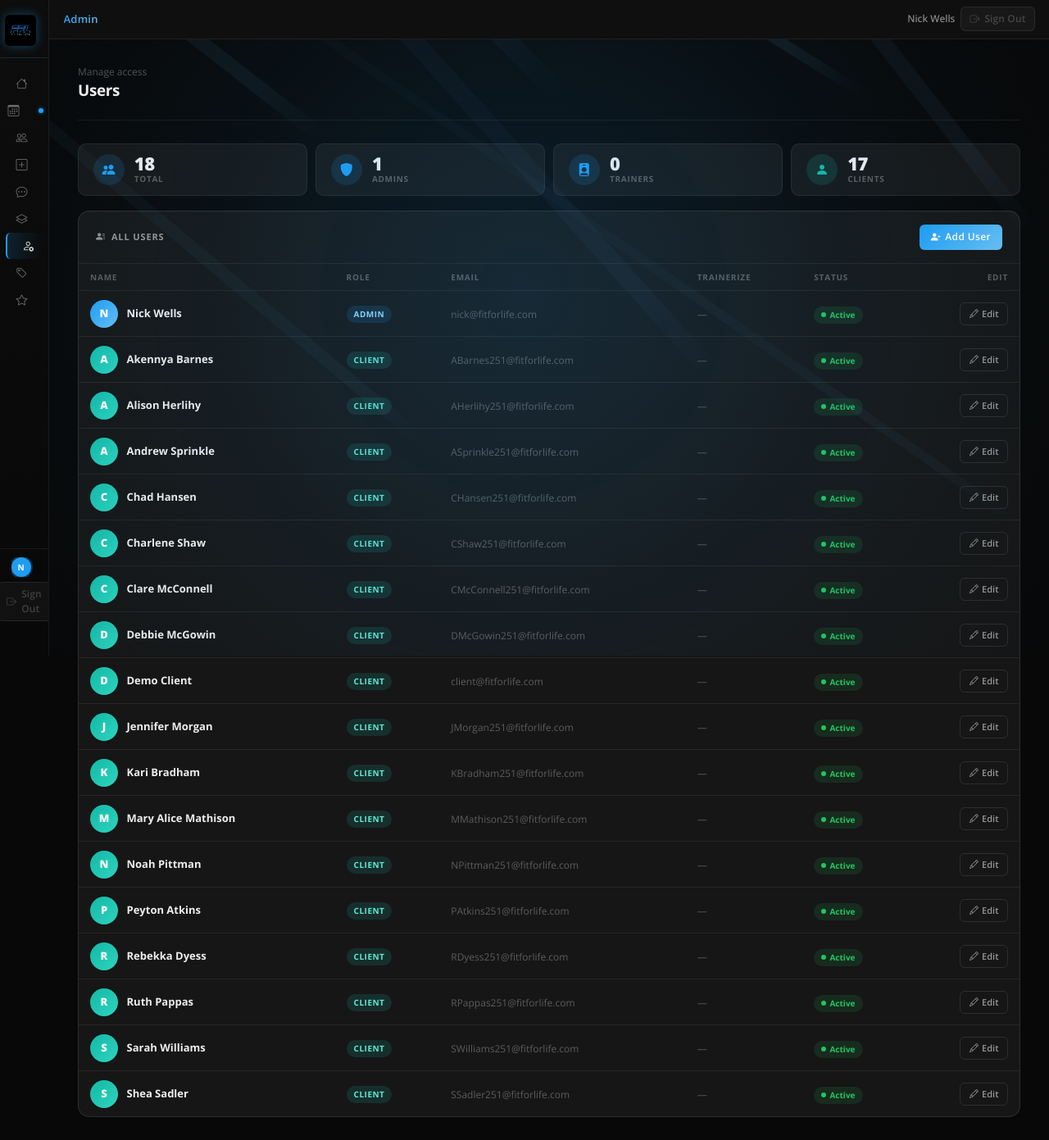
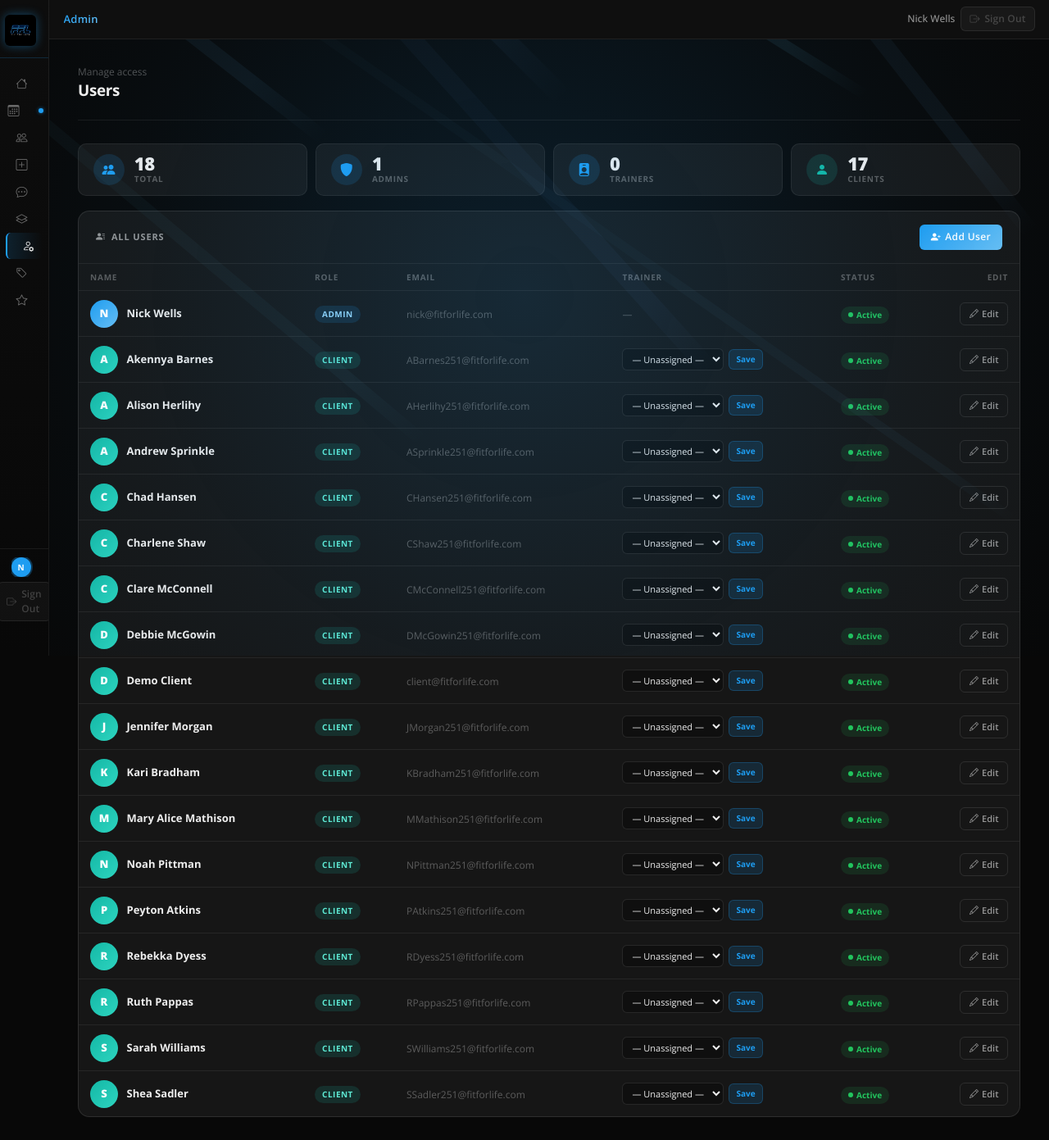
Before and after one commit to nickwells21/fitforlife-portal, a Flask app: page /admin/users in a window 1280 px wide. Shown: the whole page at 82% size. Run offline with Flask 3, Linux system fonts and the light colour scheme; a user stored in the database is signed in; data that the repository does not hold is empty; some libraries are stand-ins or nearby versions.

Commit message:
feat: tier-based access control — trainers see only their clients
- Trainers (tier 2) now see only their assigned clients everywhere:
  dashboard, /clients list, /client/<id> detail, calendar API, booking form
- Admin (tier 3) retains full access to all clients
- Admin can assign/reassign clients inline on the Users page (dropdown + Save)
- Admin can set trainer assignment on the Add/Edit User form (client role only)
- New POST /admin/users/<id>/assign-trainer route
- Trainers attempting to access unassigned client detail get 403

Co-Authored-By: Claude Sonnet 4.6 <noreply@anthropic.com>

```diff
--- a/app.py
+++ b/app.py
@@ -476,7 +476,8 @@ def dashboard():
             db.func.date(Session.scheduled_at) == today
         ).order_by(Session.scheduled_at).all()
 
-        all_clients = User.query.filter_by(role='client', is_active=True).order_by(User.name).all()
+        # Only show clients assigned to this trainer
+        all_clients = User.query.filter_by(role='client', is_active=True, trainer_id=current_user.id).order_by(User.name).all()
 
         return render_template('dashboard_trainer.html',
             upcoming=upcoming,
@@ -569,6 +570,8 @@ def api_sessions():
 
     if current_user.role == 'client':
         query = query.filter(Session.client_id == current_user.id)
+    elif current_user.role == 'trainer':
+        query = query.filter(Session.trainer_id == current_user.id)
 
     sessions = query.all()
     events = []
@@ -632,7 +635,10 @@ def api_check_conflict():
 @staff_required
 def new_session():
     trainers = User.query.filter_by(role='trainer', is_active=True).all()
-    clients = User.query.filter_by(role='client', is_active=True).order_by(User.name).all()
+    if current_user.role == 'trainer':
+        clients = User.query.filter_by(role='client', is_active=True, trainer_id=current_user.id).order_by(User.name).all()
+    else:
+        clients = User.query.filter_by(role='client', is_active=True).order_by(User.name).all()
     locations = Location.query.all()
 
     if request.method == 'POST':
@@ -812,7 +818,10 @@ def api_notifications_unread_count():
 def clients():
     now = datetime.now(timezone.utc)
     month, year = now.month, now.year
-    all_clients = User.query.filter_by(role='client', is_active=True).order_by(User.name).all()
+    if current_user.role == 'trainer':
+        all_clients = User.query.filter_by(role='client', is_active=True, trainer_id=current_user.id).order_by(User.name).all()
+    else:
+        all_clients = User.query.filter_by(role='client', is_active=True).order_by(User.name).all()
 
     client_data = []
     for c in all_clients:
@@ -835,6 +844,9 @@ def client_detail(client_id):
     client = User.query.get_or_404(client_id)
     if client.role != 'client':
         abort(404)
+    # Trainers can only view their own assigned clients
+    if current_user.role == 'trainer' and client.trainer_id != current_user.id:
+        abort(403)
 
     now = datetime.now(timezone.utc)
     month, year = now.month, now.year
@@ -872,12 +884,27 @@ def client_detail(client_id):
 @admin_required
 def admin_users():
     users = User.query.order_by(User.role, User.name).all()
-    return render_template('admin_users.html', users=users)
+    trainers = User.query.filter(User.role.in_(['trainer', 'admin']), User.is_active == True).order_by(User.name).all()
+    return render_template('admin_users.html', users=users, trainers=trainers)
+
+
+@app.route('/admin/users/<int:user_id>/assign-trainer', methods=['POST'])
+@admin_required
+def admin_assign_trainer(user_id):
+    user = User.query.get_or_404(user_id)
+    if user.role != 'client':
+        abort(400)
+    raw = request.form.get('trainer_id', '').strip()
+    user.trainer_id = int(raw) if raw else None
+    db.session.commit()
+    flash(f'Trainer assignment updated for {user.name}.', 'success')
+    return redirect(url_for('admin_users'))
 
 
 @app.route('/admin/users/new', methods=['GET', 'POST'])
 @admin_required
 def admin_new_user():
+    trainers = User.query.filter(User.role.in_(['trainer', 'admin']), User.is_active == True).order_by(User.name).all()
     if request.method == 'POST':
         name = request.form['name'].strip()
         email = request.form['email'].strip().lower()
@@ -888,19 +915,22 @@ def admin_new_user():
         if User.query.filter_by(email=email).first():
             flash('Email already in use.', 'danger')
         else:
-            user = User(name=name, email=email, role=role, trainerize_url=trainerize_url)
+            raw = request.form.get('trainer_id', '').strip()
+            trainer_id = int(raw) if raw and role == 'client' else None
+            user = User(name=name, email=email, role=role, trainerize_url=trainerize_url, trainer_id=trainer_id)
             user.set_password(password)
             db.session.add(user)
             db.session.commit()
             flash(f'{role.capitalize()} account created for {name}.', 'success')
             return redirect(url_for('admin_users'))
-    return render_template('admin_user_form.html', user=None)
+    return render_template('admin_user_form.html', user=None, trainers=trainers)
 
 
 @app.route('/admin/users/<int:user_id>/edit', methods=['GET', 'POST'])
 @admin_required
 def admin_edit_user(user_id):
     user = User.query.get_or_404(user_id)
+    trainers = User.query.filter(User.role.in_(['trainer', 'admin']), User.is_active == True).order_by(User.name).all()
     if request.method == 'POST':
         user.name = request.form['name'].strip()
         user.email = request.form['email'].strip().lower()
@@ -909,10 +939,14 @@ def admin_edit_user(user_id):
         user.is_active = 'is_active' in request.form
         if request.form.get('password'):
             user.set_password(request.form['password'])
+        # Trainer assignment (clients only)
+        if user.role == 'client':
+            raw = request.form.get('trainer_id', '').strip()
+            user.trainer_id = int(raw) if raw else None
         db.session.commit()
         flash('User updated.', 'success')
         return redirect(url_for('admin_users'))
-    return render_template('admin_user_form.html', user=user)
+    return render_template('admin_user_form.html', user=user, trainers=trainers)
 
 
 # ─── Admin: Packages ─────────────────────────────────────────────────────────
--- a/templates/admin_users.html
+++ b/templates/admin_users.html
@@ -249,6 +249,34 @@
     color: var(--text-muted);
   }
 
+  /* ── Trainer assign cell ── */
+  .trainer-assign-form { display: flex; align-items: center; gap: 0.4rem; }
+  .trainer-assign-select {
+    background: var(--bg-surface);
+    border: 1px solid var(--border-mid);
+    color: var(--text);
+    border-radius: var(--radius-sm);
+    font-size: 11px;
+    padding: 0.3rem 0.5rem;
+    max-width: 130px;
+    cursor: pointer;
+    transition: border-color 0.15s;
+  }
+  .trainer-assign-select:focus { border-color: var(--accent); outline: none; }
+  .btn-assign-save {
+    background: var(--accent-dim);
+    border: 1px solid rgba(30,157,241,0.25);
+    color: var(--accent);
+    font-size: 10px;
+    font-weight: 700;
+    border-radius: var(--radius-sm);
+    padding: 0.3rem 0.6rem;
+    cursor: pointer;
+    transition: background 0.15s;
+    white-space: nowrap;
+  }
+  .btn-assign-save:hover { background: rgba(30,157,241,0.25); }
+
   /* ── Trainerize link ── */
   .trainerize-link {
     font-size: 11px;
@@ -300,9 +328,11 @@
     /* Table → horizontal scroll */
     .users-panel { overflow-x: auto; -webkit-overflow-scrolling: touch; }
 
-    /* Hide email column on small screens */
+    /* Hide email + trainer columns on small screens */
     .users-table th:nth-child(3),
-    .users-table td:nth-child(3) { display: none; }
+    .users-table td:nth-child(3),
+    .users-table th:nth-child(4),
+    .users-table td:nth-child(4) { display: none; }
 
     /* Avatar + name compress */
     .user-name-cell { gap: 0.4rem !important; }
@@ -371,7 +401,7 @@
         <th>Name</th>
         <th>Role</th>
         <th>Email</th>
-        <th>Trainerize</th>
+        <th>Trainer</th>
         <th>Status</th>
         <th>Edit</th>
       </tr>
@@ -392,10 +422,17 @@
           <span class="user-email">{{ user.email }}</span>
         </td>
         <td>
-          {% if user.trainerize_url %}
-          <a href="{{ user.trainerize_url }}" target="_blank" class="trainerize-link">
-            Link <i class="bi bi-box-arrow-up-right" style="font-size:9px;"></i>
-          </a>
+          {% if user.role == 'client' %}
+          <form method="POST" action="{{ url_for('admin_assign_trainer', user_id=user.id) }}" class="trainer-assign-form">
+            <input type="hidden" name="csrf_token" value="{{ csrf_token() }}">
+            <select name="trainer_id" class="trainer-assign-select">
+              <option value="">— Unassigned —</option>
+              {% for t in trainers %}
+              <option value="{{ t.id }}" {% if user.trainer_id == t.id %}selected{% endif %}>{{ t.name.split()[0] }}</option>
+              {% endfor %}
+            </select>
+            <button type="submit" class="btn-assign-save">Save</button>
+          </form>
           {% else %}
           <span class="trainerize-none">—</span>
           {% endif %}
```
Also changed, not shown: templates/admin_user_form.html (+28 -2 lines).
